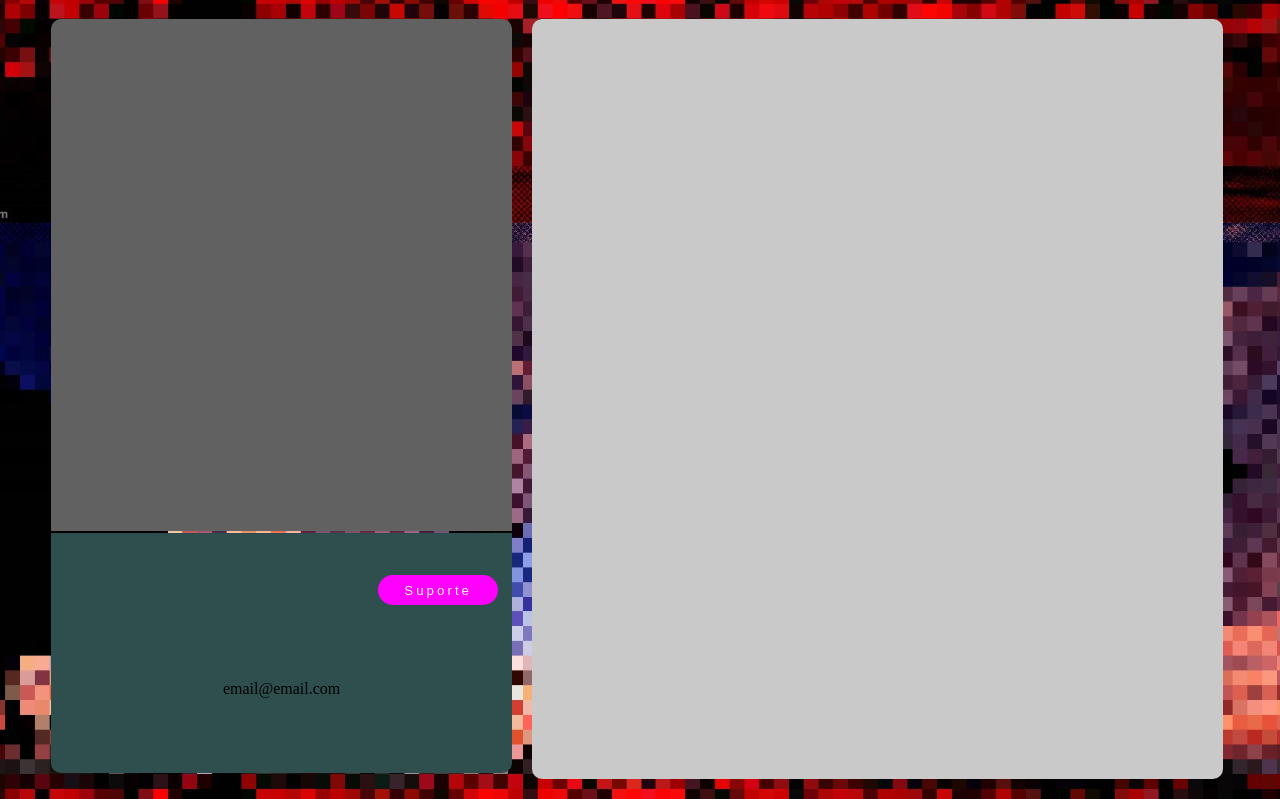
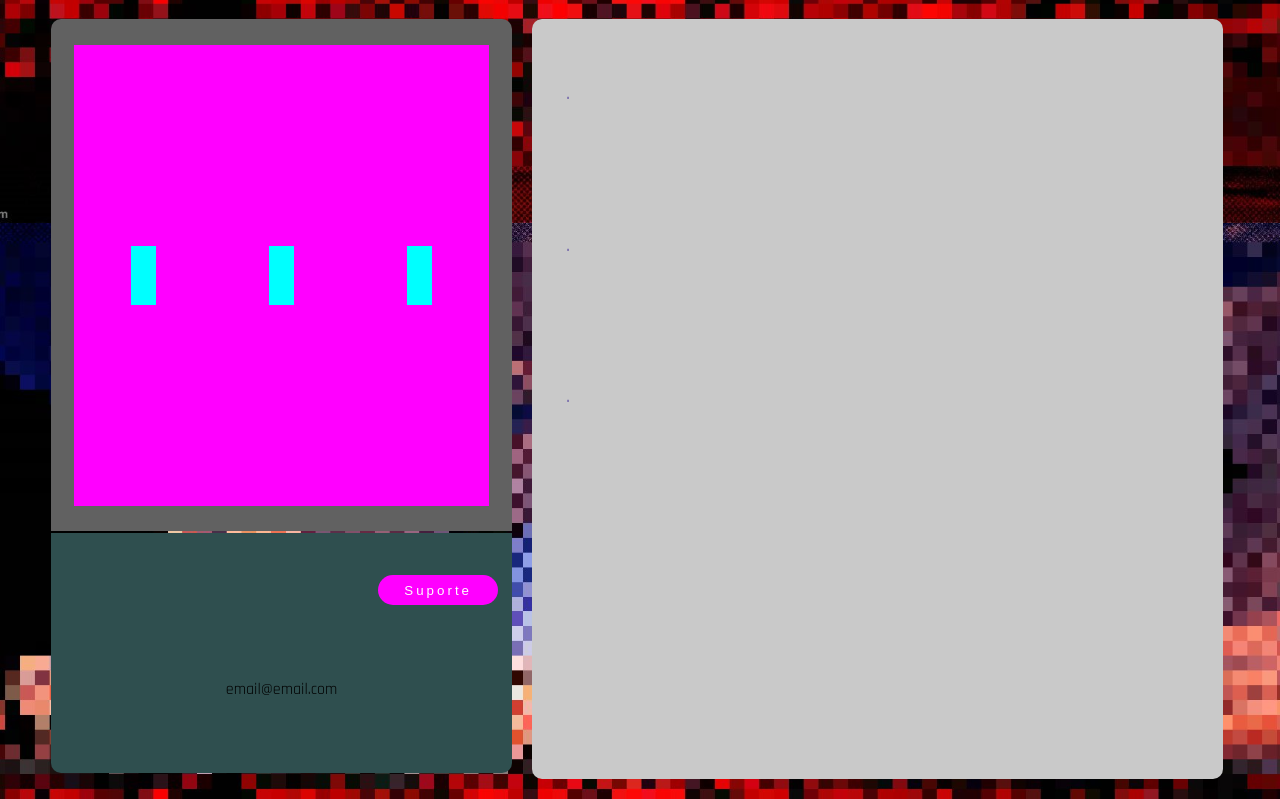
Before and after one commit to IgorCamoes/projetodemonzinho, a Django app: page / in a window 1280 px wide. Shown: the part 577-1376 px from the top of the page. Run offline with Django 3.2, Linux system fonts and the light colour scheme.

Commit message:
Resolver conflitos

```diff
--- a/demonday/static/css/style.css
+++ b/demonday/static/css/style.css
@@ -4,7 +4,7 @@ html {
 }
 ::-webkit-scrollbar-track
 {
-	-webkit-box-shadow: inset 0 0 6px rgba(0,0,0,0.3);
+	--webkit-box-shadow: inset 0 0 6px rgba(0,0,0,0.3);
 	background-color: #F5F5F5;
 }
 
@@ -23,6 +23,7 @@ html {
 body{
     display: flex;
     flex-wrap: wrap;
+    font-family: 'Rajdhani', sans-serif;
     margin: 0%;
     background-color: antiquewhite;
     background-image: url('../Images/output-onlinejpgtools.jpg');
@@ -109,7 +111,7 @@ section .perfil, section .index, section .feed, section .paginaJogos{
     align-items: center;
     display: flex;
     flex-direction: column;
-    justify-content: center;
+    justify-content: flex-start;
     align-items: center;
     margin: 20px 0 20px 20px;
     border-radius: 10px;
@@ -180,6 +184,40 @@ footer .footer div:last-child {
 header .index{
     background-image: url('https://images.unsplash.com/photo-1533613220915-609f661a6fe1?ixlib=rb-1.2.1&ixid=eyJhcHBfaWQiOjEyMDd9&auto=format&fit=crop&w=1400&q=80');
     background-size: cover;
+}
+
+.sIndexCont{
+    width: 90%;
+    height: 90%;
+    display: flex;
+    flex-direction: column;
+    justify-content: space-around;
+
+}
+
+.sIndexCont p{
+    color: #311B92;
+}
+
+aside .index{
+    display: flex;
+    justify-content: center;
+    align-items: center;
+}
+
+.aIndexCont {
+    display: flex;
+    width: 90%;
+    height: 90%;
+    background-color: magenta;
+    justify-content: space-around;
+    align-items: center;
+}
+
+.topjogoIndex {
+    width: 25px;
+    height: 59px;
+    background-color: aqua;
 }
 
 /* ======== PERFIL ======== */
--- a/demonday/static/script/script.js
+++ b/demonday/static/script/script.js
@@ -1,3 +1,4 @@
+// Animação do botão e Collapsible do novo post.
 let newPostButton = document.querySelector('.newPostButton');
 let spanVertical = document.querySelector('.spanVertical');
 let spanHorizontal = document.querySelector('.spanHorizontal');
@@ -5,7 +6,32 @@ let newPost = document.querySelector('.newPost');
 
 function animacaoNewPost(){
     spanVertical.classList.toggle('verticalDesce');
-    newPost.classList.toggle('activeNewPost');
+    newPostButton.classList.toggle('active');
+    let content = document.querySelector('.newPost');
+    if (content.style.maxHeight){
+        content.style.maxHeight = null;
+    } else {
+        content.style.maxHeight = content.scrollHeight + 'px';
+    }
 }
 
 newPostButton.onclick = animacaoNewPost;
+
+
+// Troca de abas do feed
+
+function openTab(evt, tabName) {
+    let i, tab, tabContent;
+    tabContent = document.querySelectorAll('.tabContent');
+    tab = document.querySelectorAll('.tab');
+    for (i=0; i<tabContent.length; i++) {
+        tabContent[i].style.display = 'none';
+    }
+    for (i=0; i<tab.length; i++) {
+        tab[i].className = tab[i].className.replace('active', '');
+    }
+    document.getElementById(tabName).style.display = "flex";
+    evt.currentTarget.className += " active";
+}
+
+document.querySelector('#defaultOpen').click();
--- a/demonday/templates/index.html
+++ b/demonday/templates/index.html
@@ -8,13 +8,44 @@
 </header>
 
 <aside>
-<div class="index"></div>
+<div class="index">
+
+    <div class="aIndexCont">
+
+    <div class="topjogoIndex">
+
+    </div>
+
+    <div class="topjogoIndex">
+
+    </div>
+
+    <div class="topjogoIndex">
+
+    </div>
+    </div>
+
+</div>
 {% include "footer.html" %}
 </aside>
 
 
 <section>
-<div class="index"></div>
+<div class="index">
+    <div class="sIndexCont">
+        <p>.</p>
+        <p>.</p>
+        <p>.<div class=""></div></p>
+    </div>
+</div>
+
+<div class="postsIndex">
+
+
+
+</div>
+
+
 </section>
 
 {% endblock %}
--- a/demonday/templates/main.html
+++ b/demonday/templates/main.html
@@ -7,6 +7,7 @@
     <meta charset="UTF-8">
     <meta name="viewport" content="width=device-width, initial-scale=1.0">
     <meta http-equiv="X-UA-Compatible" content="ie=edge">
+    <link href="https://fonts.googleapis.com/css?family=Rajdhani" rel="stylesheet">
     <link rel="stylesheet" href="{% static 'css/style.css' %}">
     <link href="https://fonts.googleapis.com/css?family=Rajdhani" rel="stylesheet">
     <script defer src="{% static 'script/script.js' %}"></script>
```
Also changed, not shown: other parts of demonday/static/css/style.css (+71 -16 lines), demonday/templates/feed.html (+27 -8 lines), demonday/views.py (line endings or trailing spaces).
